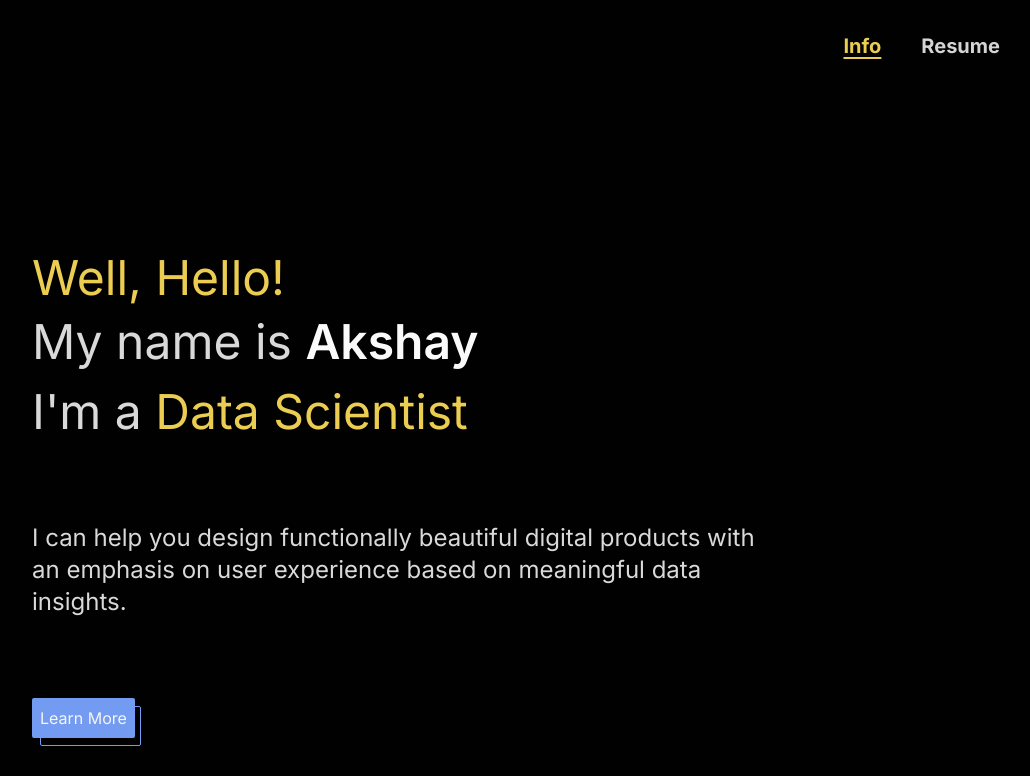
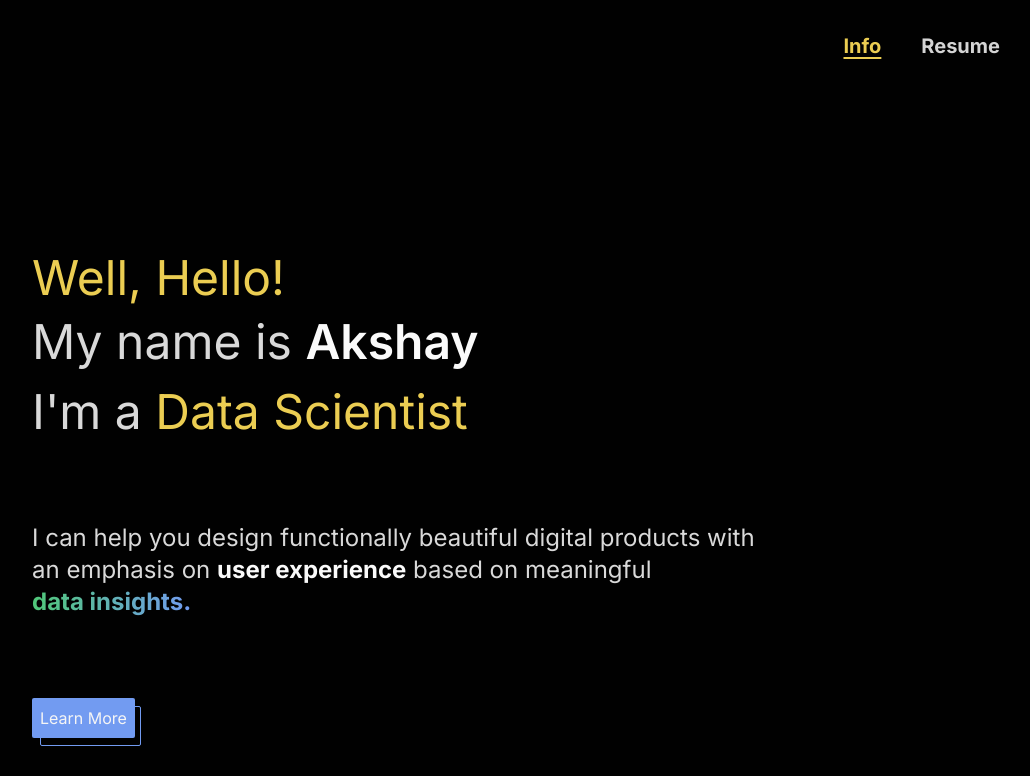
Before and after one commit to AkBo24/Personal-Website, a Next.js app in the folder website/: page / in a window 1280 px wide. Shown: the top 776 px of the page, without its empty margins (240-1270 px from the left). Built offline with nearby package versions, Linux system fonts and the light colour scheme.

Commit message:
Added styling to supporting text

```diff
--- a/website/app/Sections/Landing/Landing.tsx
+++ b/website/app/Sections/Landing/Landing.tsx
@@ -51,7 +51,12 @@
             </div>
             <h2 className='text-secondaryText text-2xl my-20'>
                 I can help you design functionally beautiful digital products with an
-                emphasis on user experience based on meaningful data insights.
+                emphasis on{' '}
+                <span className='font-bold text-neutral-50'>user experience</span> based
+                on meaningful{' '}
+                <span className='font-bold bg-gradient-to-r from-mint to-lightPrimaryBlue inline-block text-transparent bg-clip-text'>
+                    data insights.
+                </span>
             </h2>
 
             <button className='relative self-start bg-lightPrimaryBlue p-2 rounded-sm group hover:animate-slideUpLeft'>
--- a/website/tailwind.config.ts
+++ b/website/tailwind.config.ts
@@ -20,6 +20,7 @@
                 gold: '#EBCD52',
                 lightPrimaryBlue: '#729BF1',
                 secondaryText: '#D9D9D9',
+                mint: '#50C878',
             },
             animation: {
                 slideUpLeft: 'slideUpLeft 1s cubic-bezier(0.83, 0, 0.17, 1)',
```
